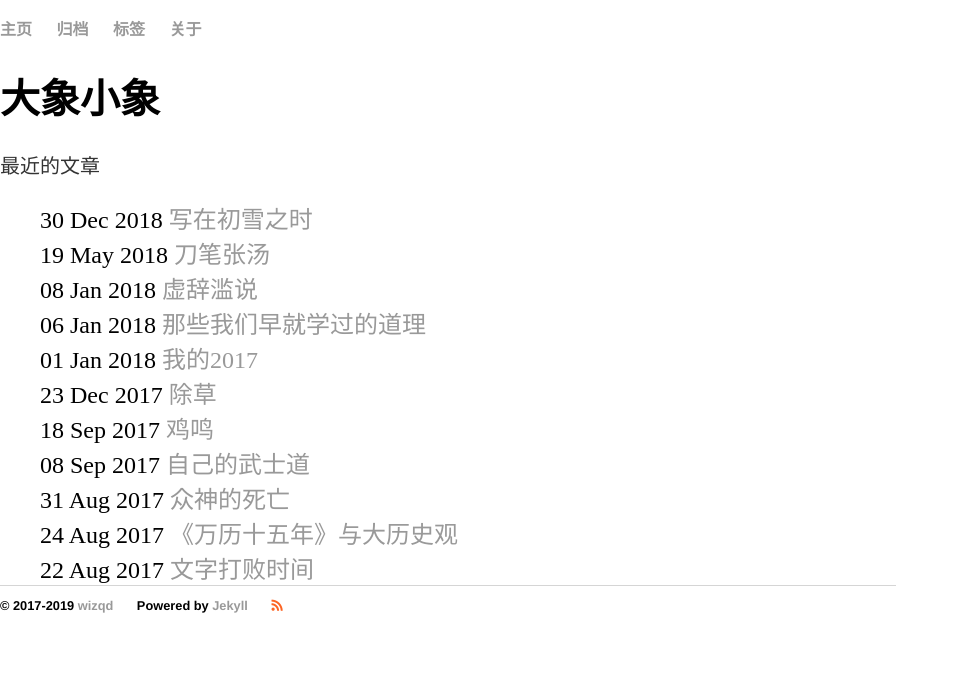
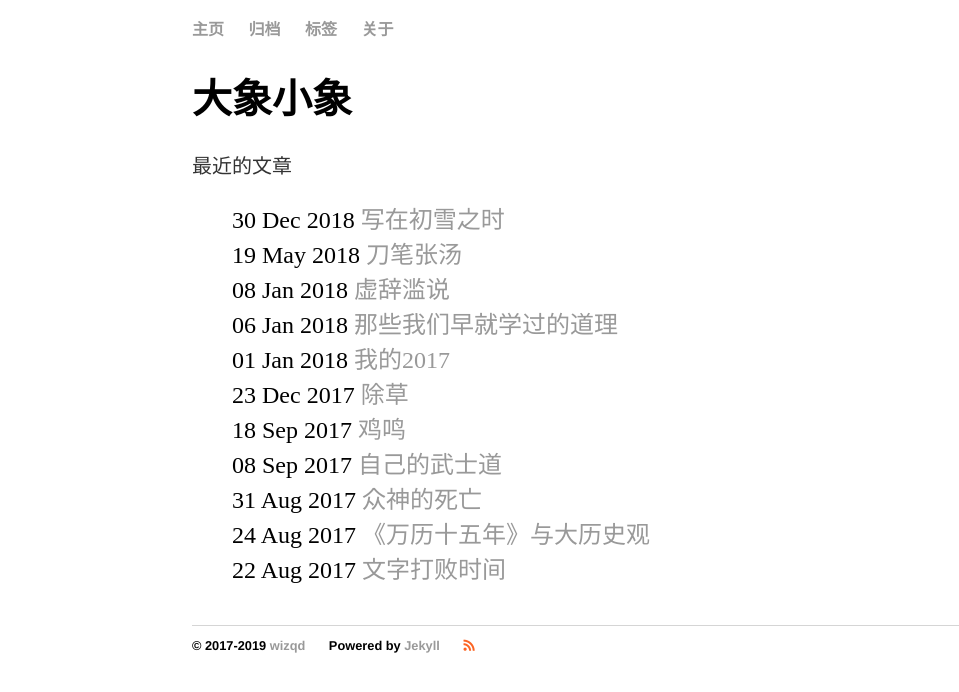
Before and after one commit to chqid/chqid.blog.io, a Jekyll site: the page built from index.html, in a window 1280 px wide. Shown: the top 692 px of the page, without its empty margins (0-959 px from the left). Built offline with Jekyll 4.4.1, drawn with Linux system fonts in a browser that asks for light colours; nearby versions of some CDN libraries; the list of posts is cut into pages by our own code.

Commit message:
edit css

```diff
--- a/assets/css/main.css
+++ b/assets/css/main.css
@@ -1,6 +1,6 @@
 /*------basic-style-----*/
 body {
-    margin: 0;
+    margin: 0 auto;
     width: 70%;
 }
 nav ul, footer ul {
@@ -35,7 +35,7 @@ footer {
 }
 
 ul.posts {
-    margin: 0;
+    margin: 20px auto 40px;
     font-size: 1.5em;
 }
 
```
